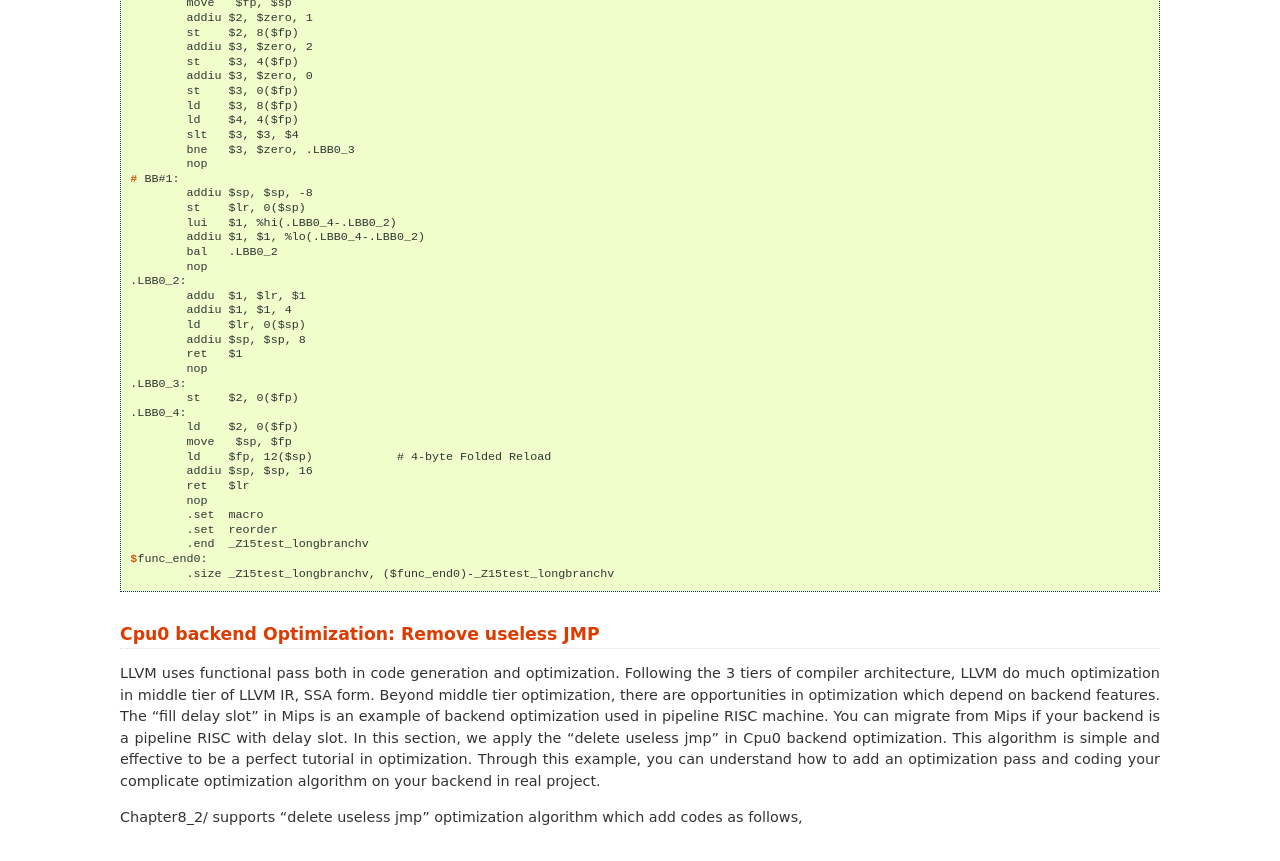
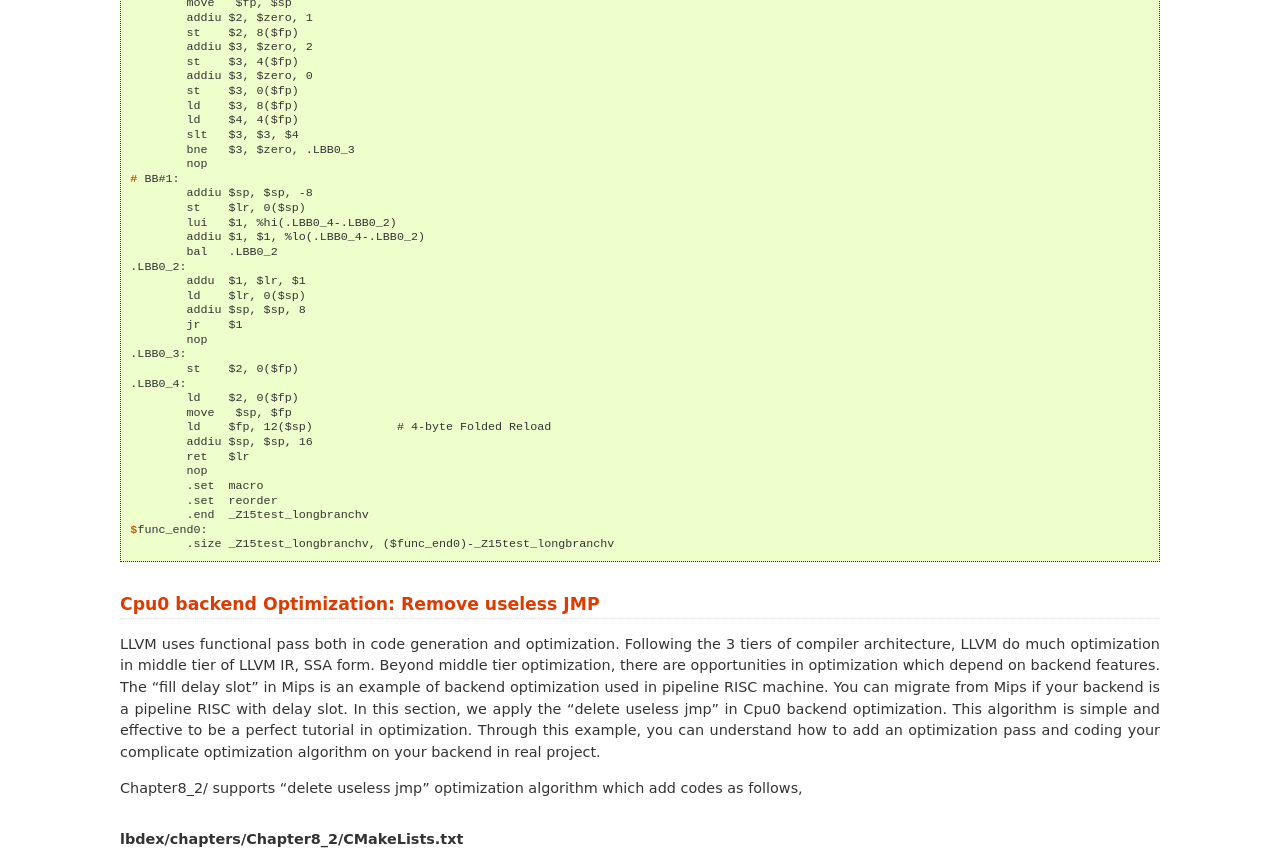
Before and after one commit to Jonathan2251/lbd, a Sphinx documentation site: the page built from source/ctrlflow.rst, in a window 1280 px wide and 900 px high, scrolled down 8458 px, cut to the strip 0-861 px from the top of the window. Built offline with Sphinx 7.4.7, drawn with Linux system fonts in a browser that asks for light colours; pages that are not in the unit, such as notebooks, are missing from menus.

Commit message:
Change bal instruction from with delay slot to without delay slot

```diff
--- a/source/ctrlflow.rst
+++ b/source/ctrlflow.rst
@@ -441,13 +441,11 @@
 	  lui	$1, %hi(.LBB0_4-.LBB0_2)
 	  addiu	$1, $1, %lo(.LBB0_4-.LBB0_2)
 	  bal	.LBB0_2
-	  nop
   .LBB0_2:
 	  addu	$1, $lr, $1
-	  addiu	$1, $1, 4
 	  ld	$lr, 0($sp)
 	  addiu	$sp, $sp, 8
-	  ret	$1
+	  jr	$1
 	  nop
   .LBB0_3:
 	  st	$2, 0($fp)
```
Also changed, not shown: 1 other file.
